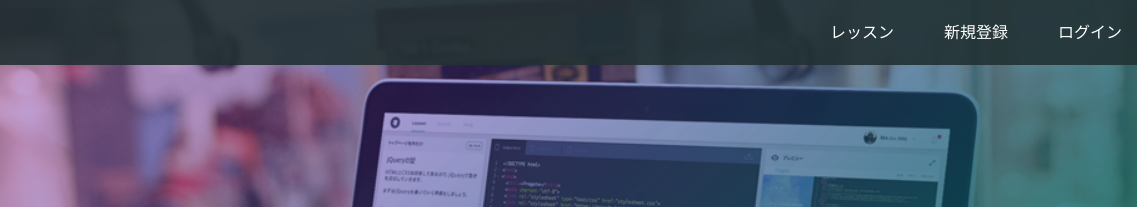
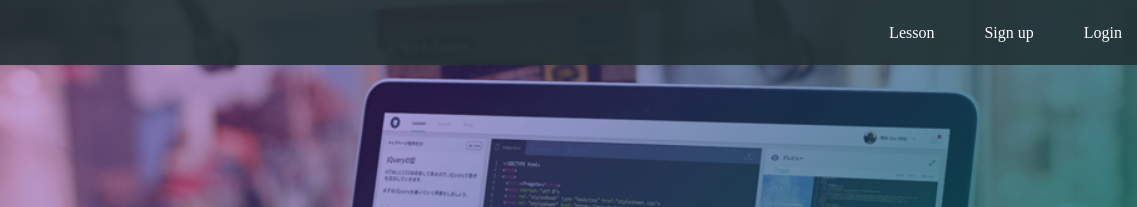
Before and after one commit to t4kero/t4kero.github.io, a plain HTML site: page index.html in a window 1280 px wide. Shown: the top 207 px of the page, 143-1280 px from the left. Drawn offline with Linux system fonts and the light colour scheme.

Commit message:
Update index.html

```diff
--- a/index.html
+++ b/index.html
@@ -15,9 +15,9 @@
       </div>
       <span class="fa fa-bars menu-icon"></span>
       <div class="header-right">
-        <a href="#">レッスン</a>
-        <a href="#">新規登録</a>
-        <a href="#" class="login">ログイン</a>
+        <a href="#">Lesson</a>
+        <a href="#">Sign up</a>
+        <a href="#" class="login">Login</a>
       </div>
     </div>
   </header>
```
